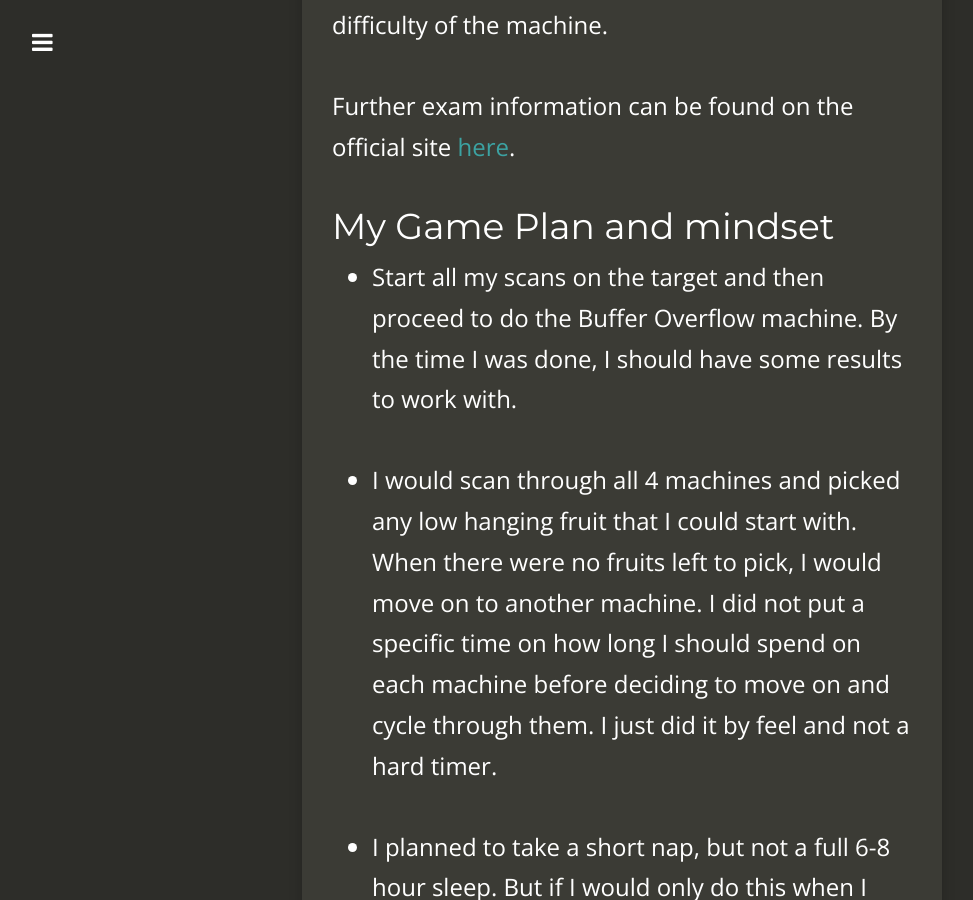
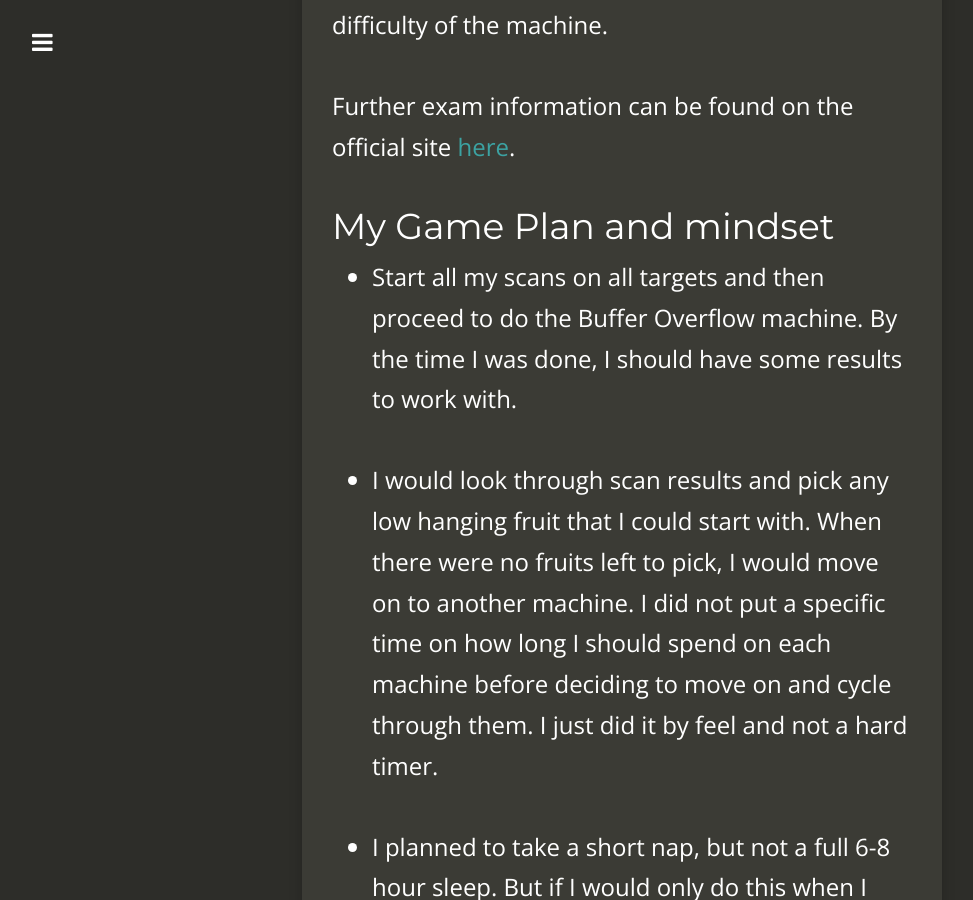
Before and after one commit to Dreamscent/Dreamscent.github.io, a Jekyll site: the page built from _posts/2020-03-16-My-OSCP-Journey.md, in a window 1280 px wide and 900 px high, scrolled down 5190 px. Shown: the whole window, without its empty margins (18-991 px from the left). Built offline with Jekyll 4.4.1, drawn with Linux system fonts in a browser that asks for light colours; nearby versions of some CDN libraries.

Commit message:
Update 2020-03-16-My-OSCP-Journey.md

```diff
--- a/_posts/2020-03-16-My-OSCP-Journey.md
+++ b/_posts/2020-03-16-My-OSCP-Journey.md
@@ -106,9 +106,9 @@ Further exam information can be found on the official site [here][6].
 
 
 
-- Start all my scans on the target and then proceed to do the Buffer Overflow machine. By the time I was done, I should have some results to work with.
+- Start all my scans on all targets and then proceed to do the Buffer Overflow machine. By the time I was done, I should have some results to work with.
 
-- I would scan through all 4 machines and picked any low hanging fruit that I could start with. When there were no fruits left to pick, I would move on to another machine. I did not put a specific time on how long I should spend on each machine before deciding to move on and cycle through them. I just did it by feel and not a hard timer.
+- I would look through scan results and pick any low hanging fruit that I could start with. When there were no fruits left to pick, I would move on to another machine. I did not put a specific time on how long I should spend on each machine before deciding to move on and cycle through them. I just did it by feel and not a hard timer.
 
 - I  planned to take a short nap, but not a full 6-8 hour sleep. But if I would only do this when I feel tired or sleepy, or when I feel like it was getting hard to keep my focus.
 
```
